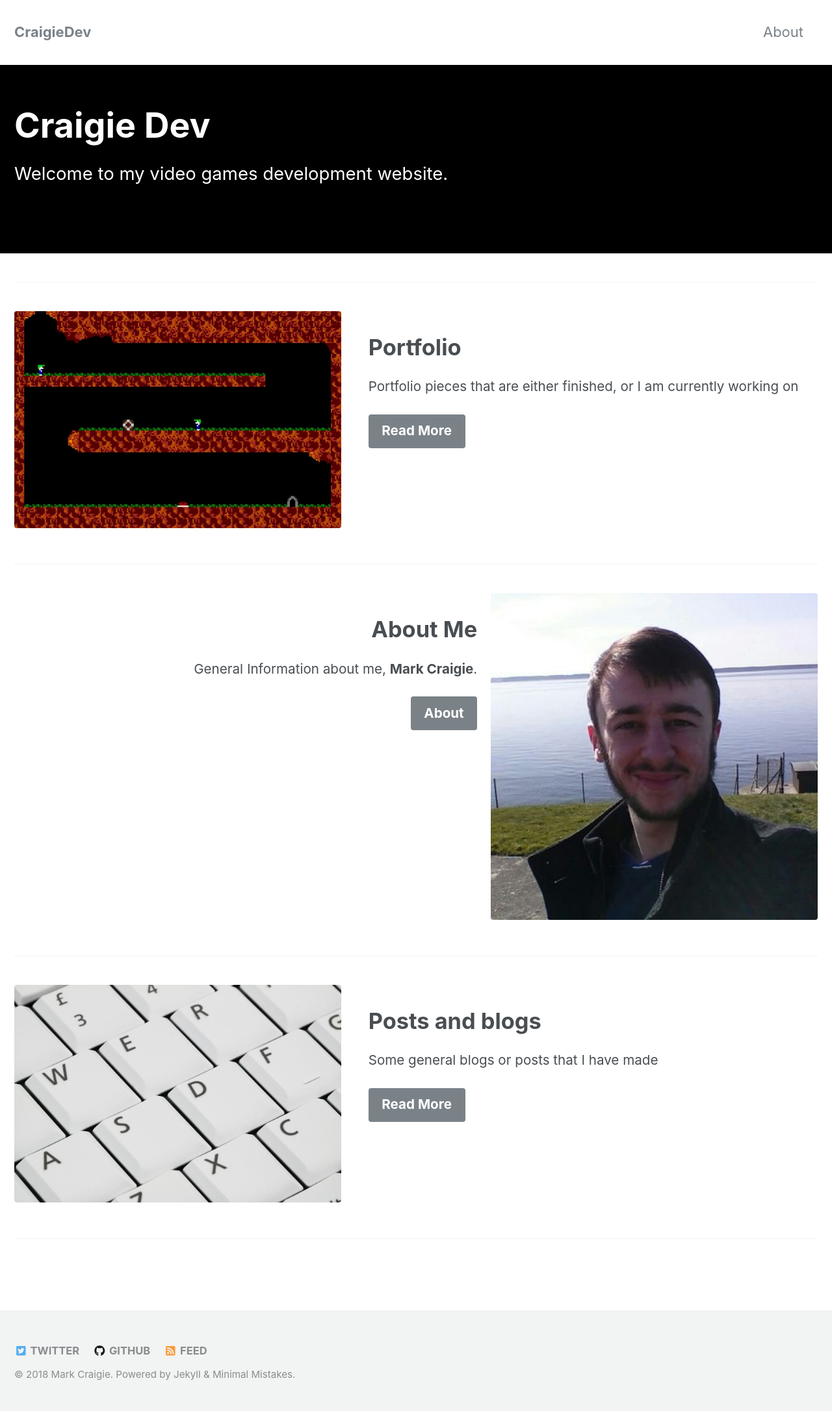
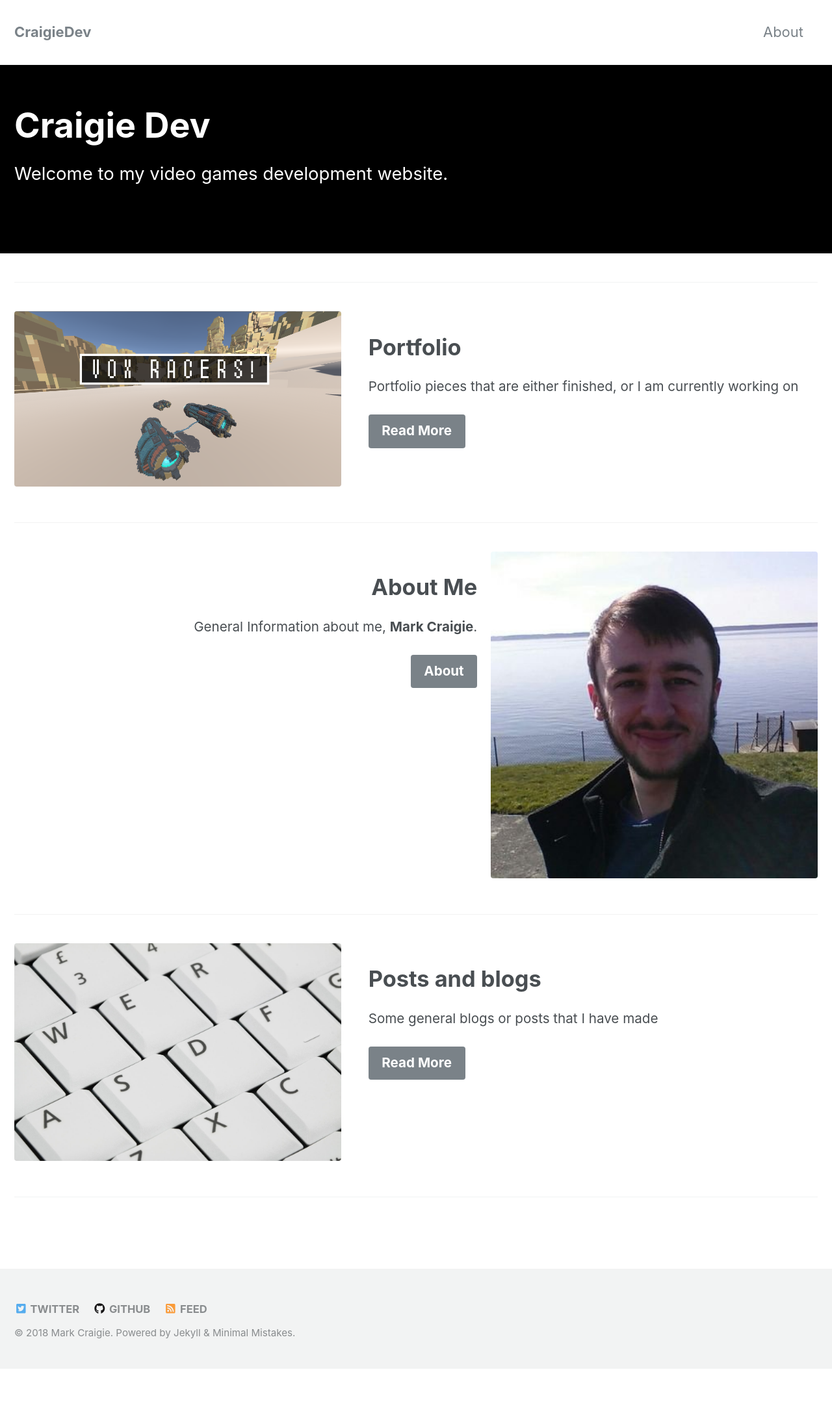
Before and after one commit to LeSmurk/CraigieDev, a Jekyll site: the page built from index.html, in a window 1280 px wide. Shown: the whole page at 65% size. Built offline with Jekyll 4.4.1, drawn with Linux system fonts in a browser that asks for light colours; nearby versions of some CDN libraries; the list of posts is cut into pages by our own code; after the commit the page ends 2107 px from its top, so only the background shows below that.

Commit message:
Update index.html

```diff
--- a/index.html
+++ b/index.html
@@ -22,7 +22,7 @@ feature_row3:
     btn_class: "btn--primary"
 
 feature_row2:
-  - image_path: /assets/UniWork/LemmingsGBA.JPG
+  - image_path: /assets/Voxracers/voxTitleImage.png
     alt: "placeholder image 2"
     title: "Portfolio"
     excerpt: "Portfolio pieces that are either finished, or I am currently working on"
```
